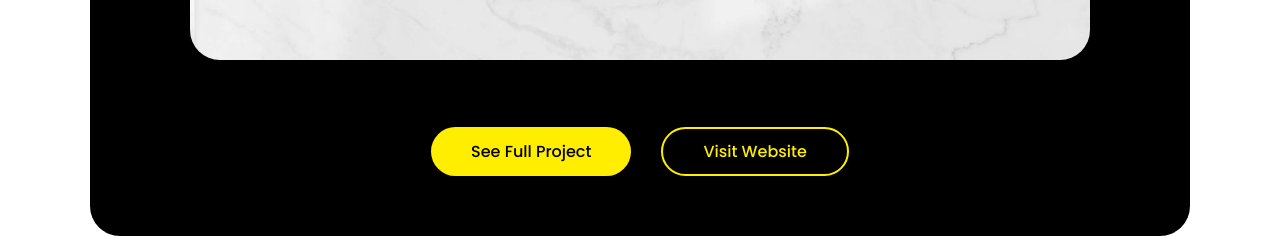
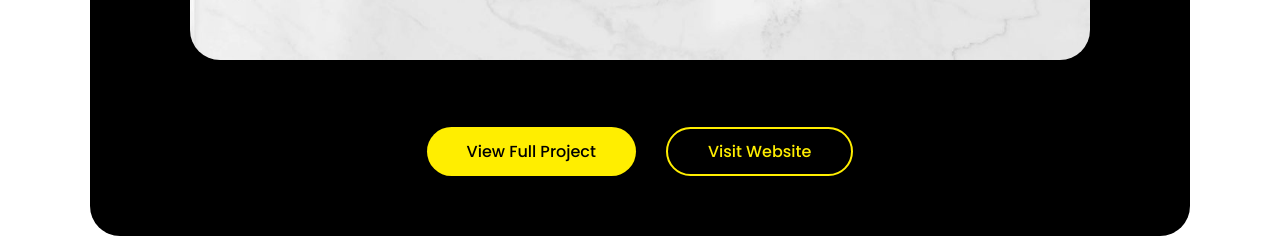
Before and after one commit to claranguyen2610/full-stack-marketing-pro, a React (Create React App) app: page /uxui-project-portfolio in a window 1280 px wide. Shown: the part 1547-1785 px from the top of the page. Built offline with nearby package versions, Linux system fonts and the light colour scheme.

Commit message:
first update after the portfolio website went online

```diff
--- a/public/index.html
+++ b/public/index.html
@@ -5,27 +5,27 @@
     <link rel="icon" href="%PUBLIC_URL%/my-logo.png" />
     <meta name="viewport" content="width=device-width, initial-scale=1" />
     <meta name="theme-color" content="#000000" />
-    <meta
-      name="description"
-      content="Web site created using create-react-app"
-    />
+    <meta name="description" content="Nga Nguyen's full-stack digital marketing portfolio. Showcasing work in SEO, web design, strategy, and more." />
     <link rel="apple-touch-icon" href="%PUBLIC_URL%/my-logo.png" />
-    <!--
-      manifest.json provides metadata used when your web app is installed on a
-      user's mobile device or desktop. See https://developers.google.com/web/fundamentals/web-app-manifest/
-    -->
     <link rel="manifest" href="%PUBLIC_URL%/manifest.json" />
-    <!--
-      Notice the use of %PUBLIC_URL% in the tags above.
-      It will be replaced with the URL of the `public` folder during the build.
-      Only files inside the `public` folder can be referenced from the HTML.
 
-      Unlike "/favicon.ico" or "favicon.ico", "%PUBLIC_URL%/favicon.ico" will
-      work correctly both with client-side routing and a non-root public URL.
-      Learn how to configure a non-root public URL by running `npm run build`.
-    -->
-    <title>Full-stack Digital Marketing</title>
+    <title>Full-stack Digital Marketing | Nga Nguyen</title>
+
+    <!-- Open Graph / Facebook -->
+    <meta property="og:type" content="website" />
+    <meta property="og:url" content="https://fullstackmarketingpro.com/" />
+    <meta property="og:title" content="Nga Nguyen | Full-stack Digital Marketing Portfolio" />
+    <meta property="og:description" content="Showcasing work in SEO, strategy, and front-end development." />
+    <meta property="og:image" content="https://fullstackmarketingpro.com/og-image.jpg" />
+
+    <!-- Twitter -->
+    <meta name="twitter:card" content="summary_large_image" />
+    <meta name="twitter:url" content="https://fullstackmarketingpro.com/" />
+    <meta name="twitter:title" content="Nga Nguyen | Full-stack Digital Marketing Portfolio" />
+    <meta name="twitter:description" content="Showcasing work in SEO, strategy, and front-end development." />
+    <meta name="twitter:image" content="https://fullstackmarketingpro.com/og-image.jpg" />
   </head>
+
   <body>
     <noscript>You need to enable JavaScript to run this app.</noscript>
     <div id="root"></div>
--- a/src/components/Navbar.css
+++ b/src/components/Navbar.css
@@ -81,12 +81,12 @@
     flex-direction: column;
     position: absolute;
     background-color: rgba(0, 0, 0, 0.85);
-    top: 61px;
+    top: 60px;
     right: 0;
     bottom: 0;
     width: 250px;
     padding: 20px 20px;
-    height: 80vh;
+    height: 90vh;
     justify-content: flex-start;
     gap: 30px;
   }
--- a/src/pages/1-homepage/components/1-Hero/Hero.js
+++ b/src/pages/1-homepage/components/1-Hero/Hero.js
@@ -17,7 +17,9 @@ const Hero = () => {
           browse through this portfolio to see how I can help your business
           thrive.
         </p>
-        <a href="/" className="btn-yellow btn-mt-sm">
+        <a
+          href="https://drive.google.com/file/d/1bPYT-g7HQorzPZeHjdujka4_H6ANQ5vL/view?usp=sharing"
+          className="btn-yellow btn-mt-sm">
           View My CV (Resume)
         </a>
         <div className="home-hero-btn" />
--- a/src/pages/2-aboutMe/components/UniEnroll/UniEnroll.css
+++ b/src/pages/2-aboutMe/components/UniEnroll/UniEnroll.css
@@ -38,7 +38,6 @@
   }
   .aboutme-uniEnroll-img img {
     margin-top: 15px;
-    height: 550px;
   }
   .aboutme-uniEnroll-img.top-img {
     display: block;
--- a/src/pages/4-webProjects/WebProjects.js
+++ b/src/pages/4-webProjects/WebProjects.js
@@ -24,7 +24,7 @@ const WebProjects = () => {
           result,
           image,
           webURL,
-          projectURL
+          projectURL, btn1, btn2
         } = webProject;
         return (
           <WebProjectSingle
@@ -36,6 +36,8 @@ const WebProjects = () => {
             image={image}
             webURL={webURL}
             projectURL={projectURL}
+            btn1={btn1}
+            btn2={btn2}
           />
         );
       })}
--- a/src/pages/4-webProjects/components/WebProjectSingle.js
+++ b/src/pages/4-webProjects/components/WebProjectSingle.js
@@ -8,7 +8,9 @@ const WebProjectSingle = ({
   result,
   image,
   webURL,
-  projectURL
+  projectURL,
+  btn1,
+  btn2
 }) => {
   return (
     <section className="web-project-single site-container-no-bg">
@@ -36,10 +38,10 @@ const WebProjectSingle = ({
           <img src={image} alt="website project mockup" />
           <div className="web-project-single-btns flex-center">
             <a href={projectURL} className="btn-yellow">
-              See Full Project
+              {btn1}
             </a>
             <a href={webURL} className="btn-yellow-stroke">
-              Visit Website
+              {btn2}
             </a>
           </div>
         </div>
--- a/src/pages/4-webProjects/subpages/1-eec-web-project/EECWebProject.js
+++ b/src/pages/4-webProjects/subpages/1-eec-web-project/EECWebProject.js
@@ -51,7 +51,7 @@ const EECWebProject = () => {
               className="btn-black">
               Initial Figma Design
             </a>
-            <a href="/" className="btn-black">
+            <a href="https://drive.google.com/file/d/17QPOl0Dpg2zNAtj6tH9qDw4sQqBkbWqx/view?usp=sharing" className="btn-black">
               Old Website Video
             </a>
             <a href="https://europeaneyecenter.com/en/" className="btn-yellow">
--- a/src/pages/data.js
+++ b/src/pages/data.js
@@ -1,6 +1,7 @@
 import EECwebProject from '../images/4-web-project/eec-website-mockup.jpg';
 import TVEwebProject from '../images/4-web-project/TVE-website-mockup.jpg';
 import BSwebProject from '../images/4-web-project/blincq-website-mockup.jpg';
+import MyPortProject from '../images/4-web-project/portfolio-mockup-website-mockup.jpg';
 
 export const webProjects = [
   {
@@ -16,7 +17,9 @@ export const webProjects = [
     image: EECwebProject,
     webURL: 'https://europeaneyecenter.com/en/',
     projectURL:
-      '/uxui-project-portfolio/full-website-redesign-for-european-eye-center'
+      '/uxui-project-portfolio/full-website-redesign-for-european-eye-center',
+    btn1: 'View Full Project',
+    btn2: 'Visit Website'
   },
   {
     id: 2,
@@ -31,7 +34,9 @@ export const webProjects = [
     image: TVEwebProject,
     webURL: 'https://topvisioneyewear.vn/en/',
     projectURL:
-      '/uxui-project-portfolio/top-vision-eyewear-hybrid-ecommerce-website'
+      '/uxui-project-portfolio/top-vision-eyewear-hybrid-ecommerce-website',
+    btn1: 'View Full Project',
+    btn2: 'Visit Website'
   },
   {
     id: 3,
@@ -44,7 +49,27 @@ export const webProjects = [
     result: '',
     image: BSwebProject,
     webURL: 'https://blincqsolutions.com/',
-    projectURL: '/uxui-project-portfolio/blincq-solutions-medical-tech-site'
+    projectURL: '/uxui-project-portfolio/blincq-solutions-medical-tech-site',
+    btn1: 'View Full Project',
+    btn2: 'Visit Website'
+  },
+  {
+    id: 0,
+    h2: 'Portfolio Website Redesign',
+    h4: 'Full Design & Build — From Concept to Code',
+    description: [
+      'My old portfolio was a basic template — serviceable, but forgettable. It didn’t showcase my skills, personality, or let me flex my end-to-end marketing and technical chops. So I scrapped it and started fresh.',
+      'I took full ownership: reimagined the layout, wrote the copy in English and Vietnamese, designed high-fidelity mockups in Figma, and coded everything from scratch with HTML, CSS, and React. No WordPress, no templates — just me and the code.',
+      'Beyond the visuals, I focused on UX and SEO: Built responsive layouts that adapt seamlessly across devices, optimized site structure and metadata for search engines, integrated lightweight animations to guide users without slowing down performance, created clear conversion funnels to highlight my marketing skills => and deployed it on Netlify to make it live on the internet'
+    ],
+    result:
+      'The result? A site that’s truly mine — sleek, fast, and professional — and a showcase of my ability to see a project through from the first sketch to the last line of code.',
+    image: MyPortProject,
+    webURL:
+      'https://www.figma.com/design/H4LsuI1KFG5hxPPWpiyEXM/Full-stack-marketing-portfolio?m=auto&t=EShWVmBWWNoZkGE8-1',
+    projectURL: 'https://github.com/claranguyen2610/full-stack-marketing-pro',
+    btn1: 'View code on Github',
+    btn2: 'See the Figma Design'
   }
 ];
 
```
Also changed, not shown: public/og-image.jpg (added), src/images/4-web-project/portfolio-mockup-website-mockup.jpg (added).
